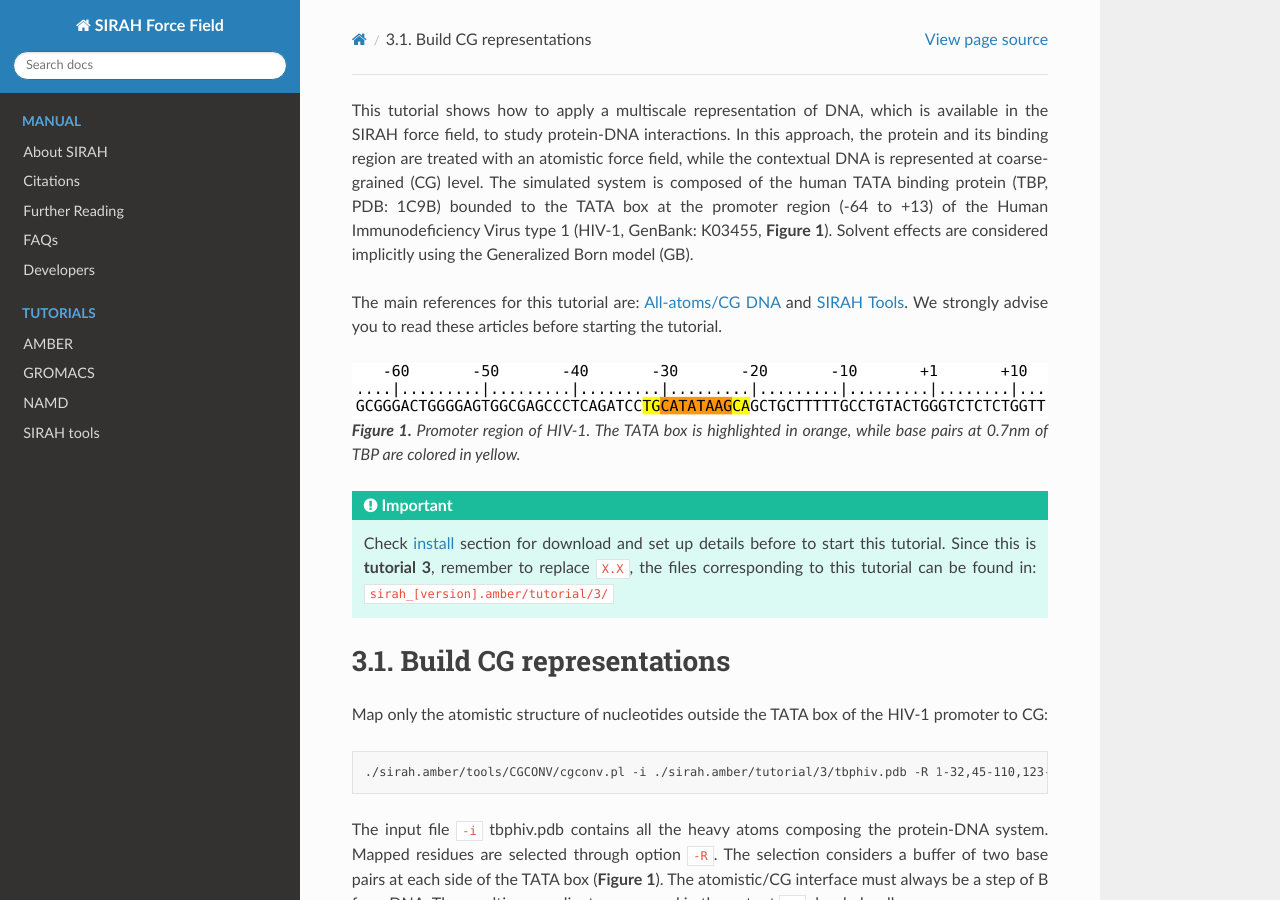
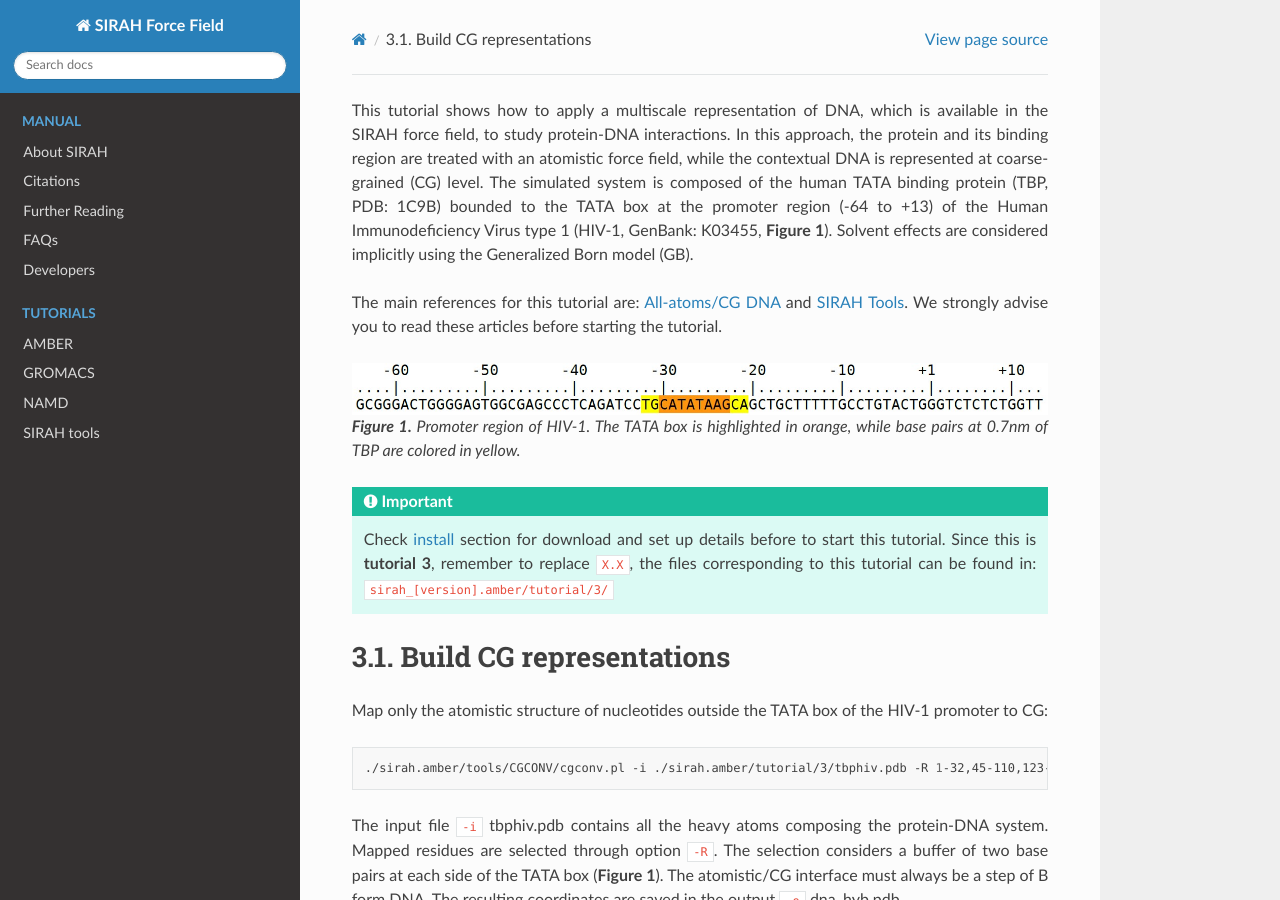
Before and after one commit to SIRAHFF/documentation, a Sphinx documentation site: the page built from docs/source/AMBER/Tutorial-3.rst, in a window 1280 px wide and 900 px high. Built offline with Sphinx 7.4.7 and the Read the Docs theme 2.0.0, drawn with Linux system fonts in a browser that asks for light colours.

Commit message:
fix image tutorial 3 intento 2

```diff
--- a/docs/source/AMBER/Tutorial-3.rst
+++ b/docs/source/AMBER/Tutorial-3.rst
@@ -8,10 +8,11 @@ Generalized Born model (GB).
 
 The main references for this tutorial are: `All-atoms/CG DNA <https://pubs.rsc.org/en/Content/ArticleLanding/2011/CP/c1cp21248f>`_ and `SIRAH Tools <https://academic.oup.com/bioinformatics/article/32/10/1568/1743152>`_. We strongly advise you to read these articles before starting the tutorial.
 
-.. figure:: ../../images/AMBER_Tuto3_Fig_1.png
-   :target: ../../images/AMBER_Tuto3_Fig_1.html
+
+.. figure:: ../../images/Tuto3.jpeg
    :align: center
-   :width: 120%
+   :width: 100%
+
 
    **Figure 1.** Promoter region of HIV-1. The TATA box is highlighted in orange, while base pairs at 0.7nm of TBP are colored in yellow.
 
```
Also changed, not shown: docs/images/300039460_389641366648078_5396283804591030345_n.jpg (deleted), docs/images/AMBER_Tuto3_Fig_1.jpeg (deleted), docs/images/AMBER_Tuto3_Fig_1.png (deleted), docs/images/Tuto3.jpeg (added), docs/images/Tuto3.jpg (added), docs/images/Tuto3.png (added), 1 other file.
